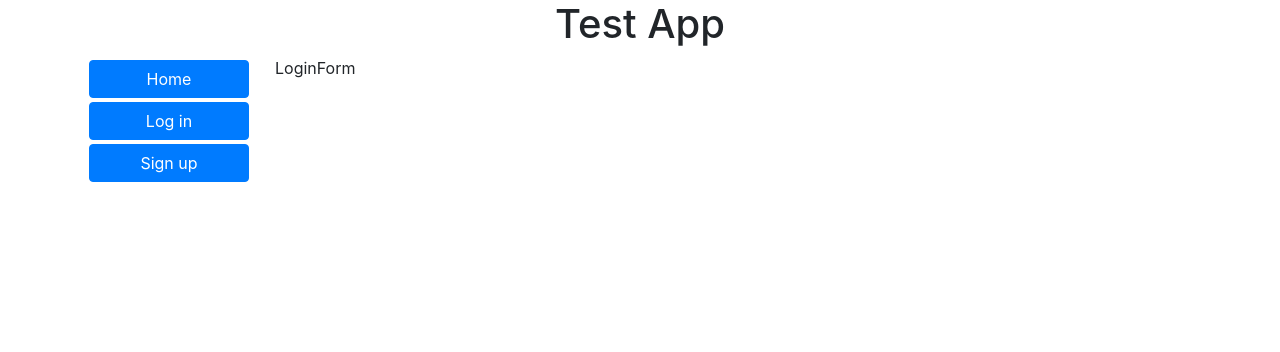
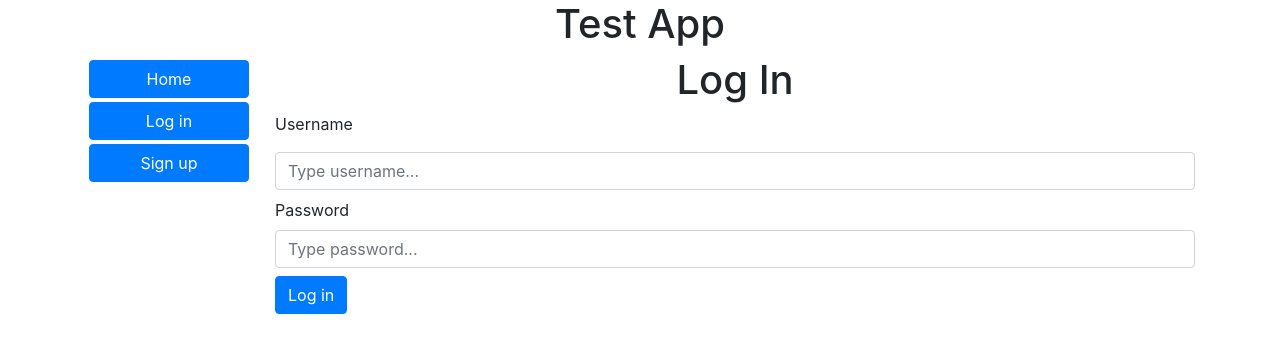
Before and after one commit to gzacharski/simple-app-react-spring-jwt, a React (Create React App) app in the folder front-end/: page /login in a window 1280 px wide. Shown: the top 352 px of the page. Built offline with nearby package versions, Linux system fonts and the light colour scheme.

Commit message:
Add loginForm implementation and its tests.

```diff
--- a/front-end/src/components/forms/LoginForm.tsx
+++ b/front-end/src/components/forms/LoginForm.tsx
@@ -1,9 +1,44 @@
-import React from 'react'
+import React, { useState } from "react";
 
 export default function LoginForm() {
-    return (
-        <div>
-            LoginForm
+  const [username, setUserName] = useState("");
+  const [password, setPassowrd] = useState("");
+
+  return (
+    <div>
+      <h1 className="text-center">Log In</h1>
+      <div>
+        <label htmlFor="login-form-username">Username</label>
+        <div className="input-group my-2">
+          <input
+            id="login-form-username"
+            className="form-control"
+            value={username}
+            type="text"
+            placeholder="Type username..."
+            onChange={(event) => setUserName(event.target.value)}
+          />
         </div>
-    )
+      </div>
+      <div className="input-group my-2">
+        <label htmlFor="login-form-password">Password</label>
+        <div className="input-group">
+          <input
+            id="login-form-password"
+            className="form-control"
+            value={password}
+            type="password"
+            placeholder="Type password..."
+            onChange={(event) => setPassowrd(event.target.value)}
+          />
+        </div>
+      </div>
+      <button
+        className="btn btn-primary"
+        onClick={() => console.log({ username, password })}
+      >
+        Log in
+      </button>
+    </div>
+  );
 }
```
Also changed, not shown: 1 other file (tests, documents, lock files or other folders).
